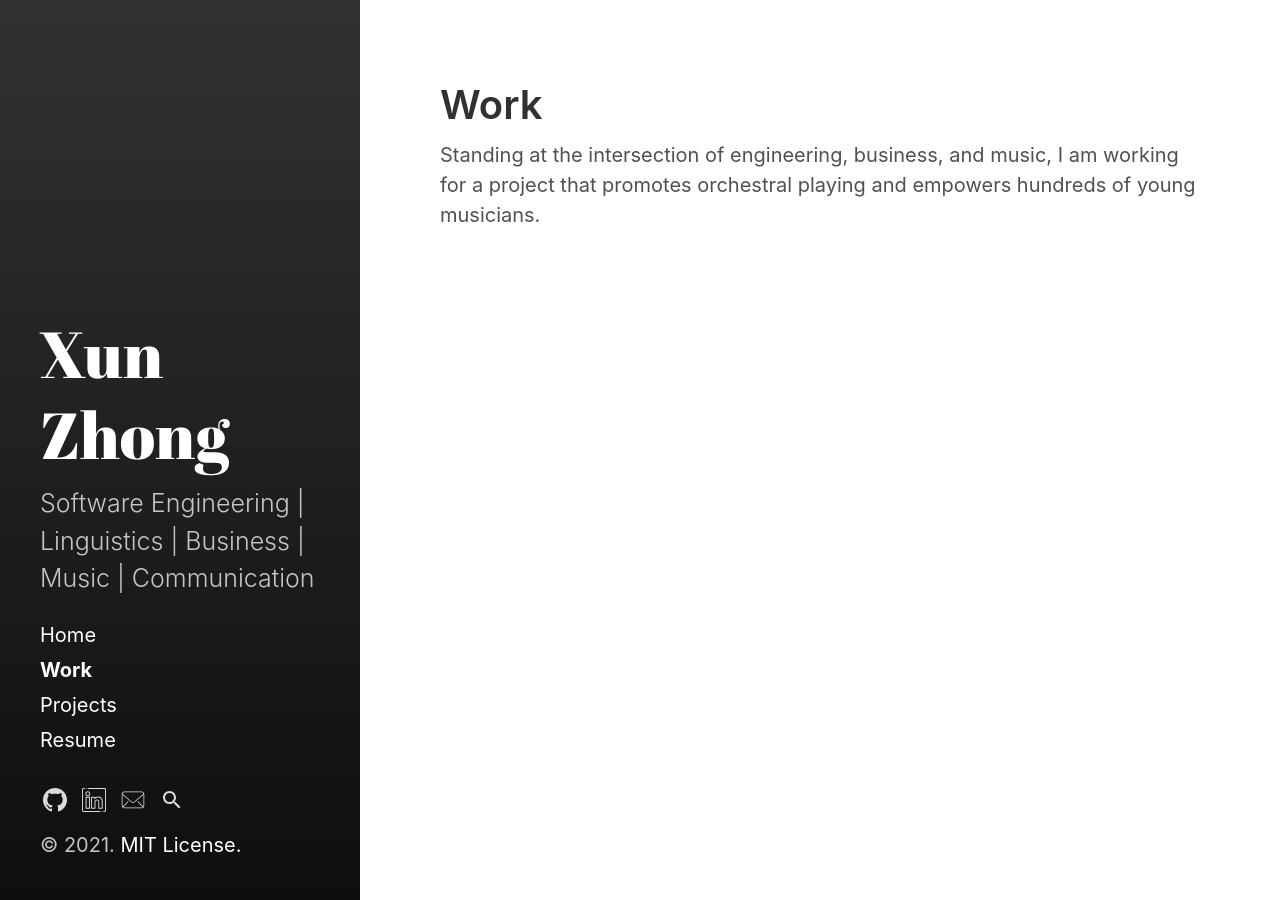
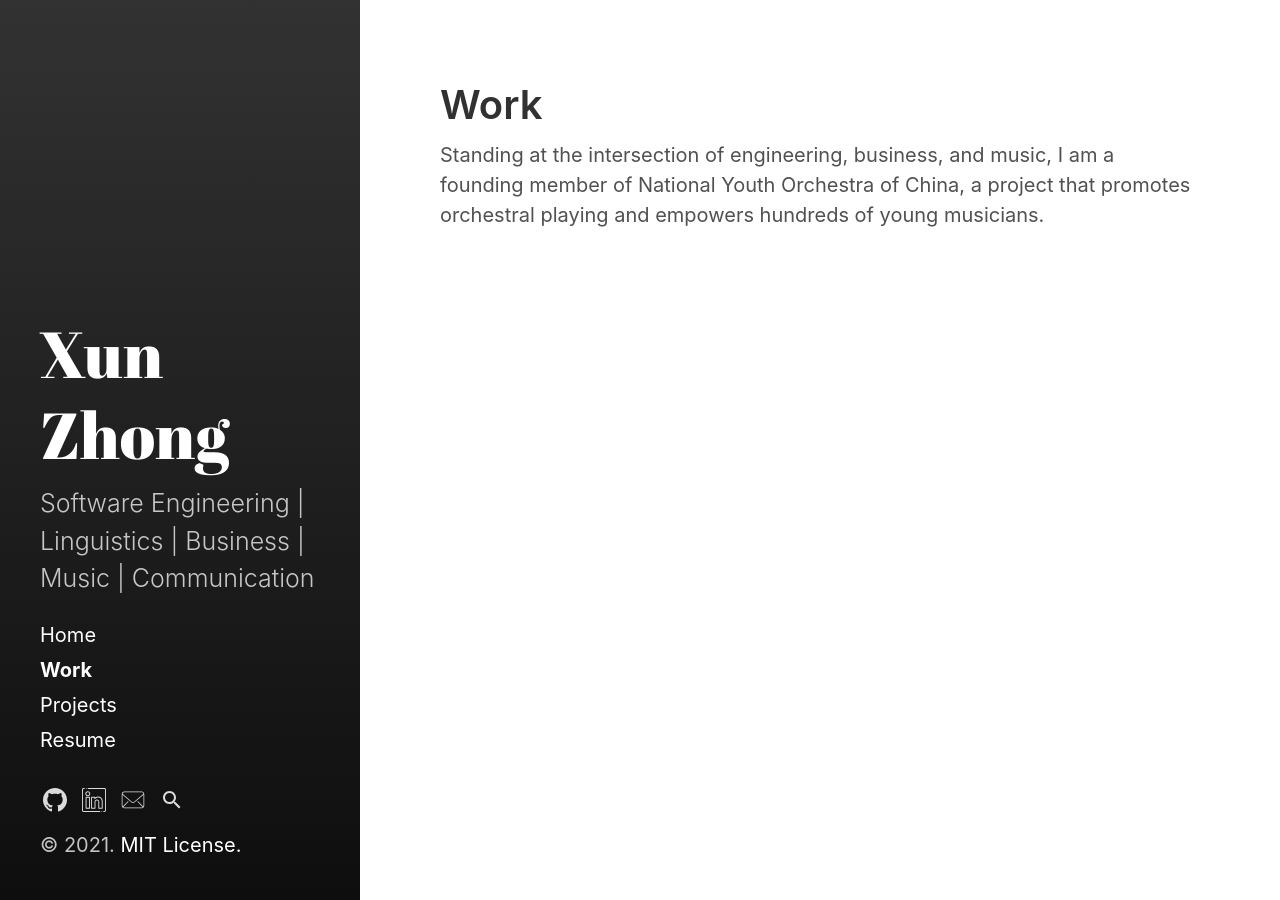
Before and after one commit to peggiezx/peggiezx.github.io, a Jekyll site: the page built from work.md, in a window 1280 px wide. Built offline with Jekyll 4.4.1, drawn with Linux system fonts in a browser that asks for light colours.

Commit message:
Update work.md

```diff
--- a/work.md
+++ b/work.md
@@ -5,4 +5,4 @@ sidebar_link: true
 sidebar_sort_order: 3
 ---
 
-Standing at the intersection of engineering, business, and music, I am working for a project that promotes orchestral playing and empowers hundreds of young musicians.
+Standing at the intersection of engineering, business, and music, I am a founding member of National Youth Orchestra of China, a project that promotes orchestral playing and empowers hundreds of young musicians.
```
